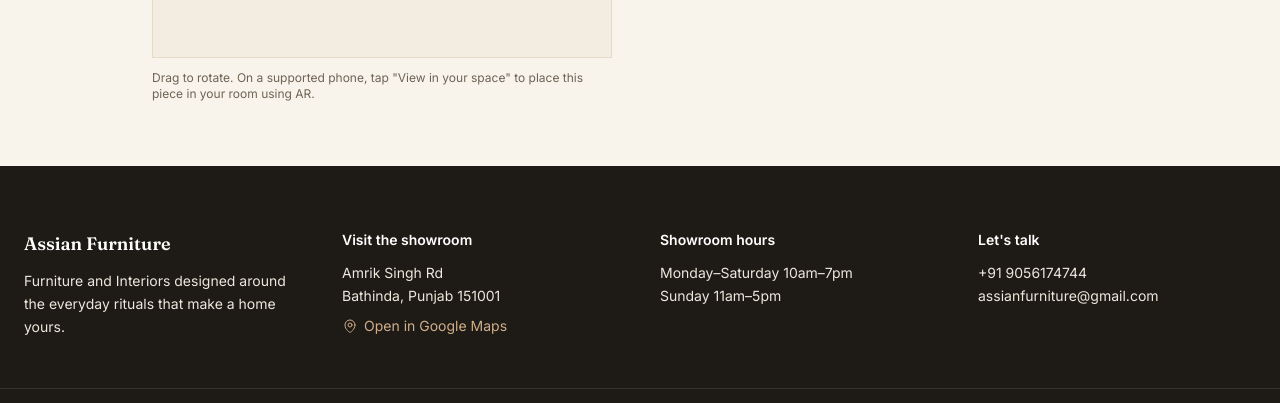
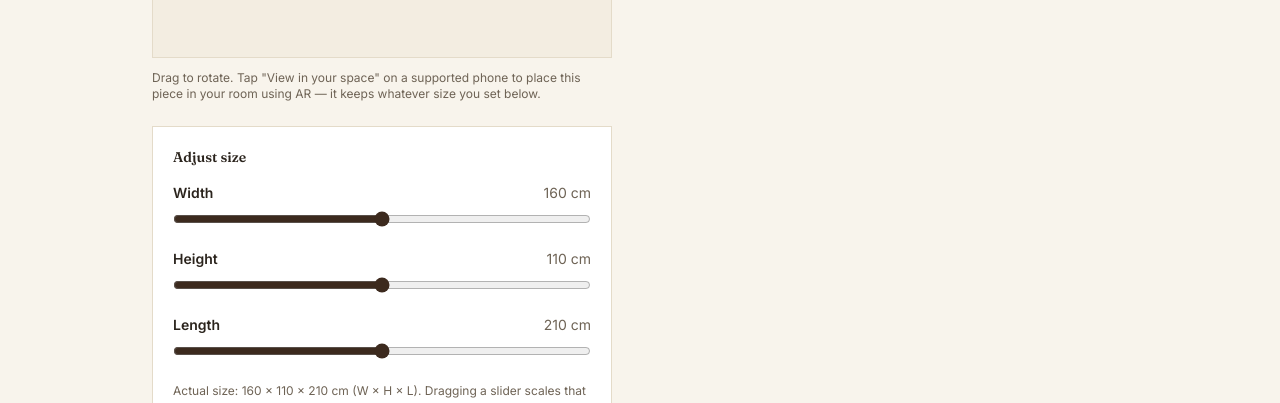
Before and after one commit to Devanshu2k5ds/Assian, a React (Vite) app: page /collections/beds-mattresses/aurora-upholstered-bed in a window 1280 px wide. Shown: the part 549-952 px from the top of the page. Built offline with nearby package versions, Linux system fonts and the light colour scheme; no server answers.

Commit message:
ar width and all changes

```diff
--- a/src/data/collections.js
+++ b/src/data/collections.js
@@ -4,13 +4,17 @@
 //
 // Each product now also has:
 //   - slug: URL segment for /collections/:slug/:productSlug
-//   - model: a .glb file for AR on Android (WebXR / Scene Viewer) and desktop
-//   - iosModel: a .usdz file for AR Quick Look on iPhone/iPad (Safari only)
+//   - model / iosModel: AR model files (see PLACEHOLDER note below)
+//   - dimensions: { width, height, depth } in cm — the piece's REAL-WORLD
+//     size at 100% scale. ProductPage.jsx uses this as the baseline the
+//     width/height/length sliders scale up or down from, and to show the
+//     user an actual cm figure instead of a meaningless percentage.
 //
 // PLACEHOLDER MODELS: every product below points at the same public sample
 // model (Google's Astronaut) just so the AR flow works end-to-end. Swap
 // `model` and `iosModel` for your own product's .glb/.usdz once you have
-// real 3D scans or renders — see the note in ProductPage.jsx.
+// real 3D scans or renders — see the note in ProductPage.jsx. Dimensions
+// are realistic placeholders too — replace with your actual product specs.
 const PLACEHOLDER_MODEL = "https://modelviewer.dev/shared-assets/models/Astronaut.glb";
 const PLACEHOLDER_IOS_MODEL = "https://modelviewer.dev/shared-assets/models/Astronaut.usdz";
 
@@ -31,6 +35,7 @@
         img: "https://images.unsplash.com/photo-1555041469-a586c61ea9bc?q=80&w=800&auto=format&fit=crop",
         model: PLACEHOLDER_MODEL,
         iosModel: PLACEHOLDER_IOS_MODEL,
+        dimensions: { width: 220, height: 85, depth: 95 },
       },
       {
         slug: "alder-armchair",
@@ -40,6 +45,7 @@
         img: "https://images.unsplash.com/photo-1567016432779-094069958ea5?q=80&w=800&auto=format&fit=crop",
         model: PLACEHOLDER_MODEL,
         iosModel: PLACEHOLDER_IOS_MODEL,
+        dimensions: { width: 75, height: 80, depth: 78 },
       },
       {
         slug: "wren-corner-sofa",
@@ -49,6 +55,7 @@
         img: "https://images.unsplash.com/photo-1493663284031-b7e3aefcae8e?q=80&w=800&auto=format&fit=crop",
         model: PLACEHOLDER_MODEL,
         iosModel: PLACEHOLDER_IOS_MODEL,
+        dimensions: { width: 260, height: 85, depth: 160 },
       },
       {
         slug: "hazel-lounge-chair",
@@ -58,6 +65,7 @@
         img: "https://images.unsplash.com/photo-1550254478-ead40cc54513?q=80&w=800&auto=format&fit=crop",
         model: PLACEHOLDER_MODEL,
         iosModel: PLACEHOLDER_IOS_MODEL,
+        dimensions: { width: 70, height: 75, depth: 80 },
       },
     ],
   },
@@ -78,6 +86,7 @@
         img: "https://images.unsplash.com/photo-1522771739844-6a9f6d5f14af?q=80&w=800&auto=format&fit=crop",
         model: PLACEHOLDER_MODEL,
         iosModel: PLACEHOLDER_IOS_MODEL,
+        dimensions: { width: 160, height: 110, depth: 210 },
       },
       {
         slug: "siena-platform-bed",
@@ -87,6 +96,7 @@
         img: "https://images.unsplash.com/photo-1616486338812-3dadae4b4ace?q=80&w=800&auto=format&fit=crop",
         model: PLACEHOLDER_MODEL,
         iosModel: PLACEHOLDER_IOS_MODEL,
+        dimensions: { width: 150, height: 90, depth: 205 },
       },
       {
         slug: "elm-canopy-bed",
@@ -96,6 +106,7 @@
         img: "https://images.unsplash.com/photo-1505693416388-ac5ce068fe85?q=80&w=800&auto=format&fit=crop",
         model: PLACEHOLDER_MODEL,
         iosModel: PLACEHOLDER_IOS_MODEL,
+        dimensions: { width: 180, height: 200, depth: 215 },
       },
       {
         slug: "verona-tufted-bed",
@@ -105,6 +116,7 @@
         img: "https://images.unsplash.com/photo-1595526114035-0d45ed16cfbf?q=80&w=800&auto=format&fit=crop",
         model: PLACEHOLDER_MODEL,
         iosModel: PLACEHOLDER_IOS_MODEL,
+        dimensions: { width: 160, height: 115, depth: 210 },
       },
       {
         slug: "nocturne-panel-bed",
@@ -114,6 +126,7 @@
         img: "https://images.unsplash.com/photo-1616627561950-9f746e330187?q=80&w=800&auto=format&fit=crop",
         model: PLACEHOLDER_MODEL,
         iosModel: PLACEHOLDER_IOS_MODEL,
+        dimensions: { width: 160, height: 100, depth: 208 },
       },
     ],
   },
@@ -134,6 +147,7 @@
         img: "https://images.unsplash.com/photo-1617806118233-18e1de247200?q=80&w=800&auto=format&fit=crop",
         model: PLACEHOLDER_MODEL,
         iosModel: PLACEHOLDER_IOS_MODEL,
+        dimensions: { width: 160, height: 75, depth: 90 },
       },
       {
         slug: "faro-round-table",
@@ -143,6 +157,7 @@
         img: "https://images.unsplash.com/photo-1449247709967-d4461a6a6103?q=80&w=800&auto=format&fit=crop",
         model: PLACEHOLDER_MODEL,
         iosModel: PLACEHOLDER_IOS_MODEL,
+        dimensions: { width: 120, height: 75, depth: 120 },
       },
       {
         slug: "linden-live-edge-table",
@@ -152,6 +167,7 @@
         img: "https://images.unsplash.com/photo-1615873968403-89e068629265?q=80&w=800&auto=format&fit=crop",
         model: PLACEHOLDER_MODEL,
         iosModel: PLACEHOLDER_IOS_MODEL,
+        dimensions: { width: 200, height: 76, depth: 100 },
       },
     ],
   },
@@ -172,6 +188,7 @@
         img: "https://images.unsplash.com/photo-1556909212-d5b604d0c90d?q=80&w=800&auto=format&fit=crop",
         model: PLACEHOLDER_MODEL,
         iosModel: PLACEHOLDER_IOS_MODEL,
+        dimensions: { width: 300, height: 85, depth: 60 },
       },
       {
         slug: "parallel-line-kitchen",
@@ -181,6 +198,7 @@
         img: "https://images.unsplash.com/photo-1600585154340-be6161a56a0c?q=80&w=800&auto=format&fit=crop",
         model: PLACEHOLDER_MODEL,
         iosModel: PLACEHOLDER_IOS_MODEL,
+        dimensions: { width: 280, height: 85, depth: 60 },
       },
       {
         slug: "island-concept-kitchen",
@@ -190,6 +208,7 @@
         img: "https://images.unsplash.com/photo-1556911220-e15b29be8c8f?q=80&w=800&auto=format&fit=crop",
         model: PLACEHOLDER_MODEL,
         iosModel: PLACEHOLDER_IOS_MODEL,
+        dimensions: { width: 350, height: 90, depth: 120 },
       },
     ],
   },
@@ -210,6 +229,7 @@
         img: "https://images.unsplash.com/photo-1595428774223-ef52624120d2?q=80&w=800&auto=format&fit=crop",
         model: PLACEHOLDER_MODEL,
         iosModel: PLACEHOLDER_IOS_MODEL,
+        dimensions: { width: 240, height: 240, depth: 60 },
       },
       {
         slug: "walk-in-wardrobe-system",
@@ -219,6 +239,7 @@
         img: "https://images.unsplash.com/photo-1626178793926-22b28830aa30?q=80&w=800&auto=format&fit=crop",
         model: PLACEHOLDER_MODEL,
         iosModel: PLACEHOLDER_IOS_MODEL,
+        dimensions: { width: 300, height: 240, depth: 400 },
       },
       {
         slug: "hinged-door-wardrobe",
@@ -228,6 +249,7 @@
         img: "https://images.unsplash.com/photo-1595515106969-1ce29566ff1c?q=80&w=800&auto=format&fit=crop",
         model: PLACEHOLDER_MODEL,
         iosModel: PLACEHOLDER_IOS_MODEL,
+        dimensions: { width: 200, height: 220, depth: 60 },
       },
     ],
   },
@@ -248,6 +270,7 @@
         img: "https://images.unsplash.com/photo-1616627561950-9f746e330187?q=80&w=800&auto=format&fit=crop",
         model: PLACEHOLDER_MODEL,
         iosModel: PLACEHOLDER_IOS_MODEL,
+        dimensions: { width: 140, height: 240, depth: 2 },
       },
       {
         slug: "oak-accent-table",
@@ -257,6 +280,7 @@
         img: "https://images.unsplash.com/photo-1513694203232-719a280e022f?q=80&w=800&auto=format&fit=crop",
         model: PLACEHOLDER_MODEL,
         iosModel: PLACEHOLDER_IOS_MODEL,
+        dimensions: { width: 45, height: 50, depth: 45 },
       },
       {
         slug: "blackout-drape-set",
@@ -266,6 +290,7 @@
         img: "https://images.unsplash.com/photo-1600210492493-0946911123ea?q=80&w=800&auto=format&fit=crop",
         model: PLACEHOLDER_MODEL,
         iosModel: PLACEHOLDER_IOS_MODEL,
+        dimensions: { width: 150, height: 260, depth: 3 },
       },
     ],
   },
--- a/src/pages/ProductPage.jsx
+++ b/src/pages/ProductPage.jsx
@@ -1,19 +1,56 @@
-import React from "react";
+import React, { useState } from "react";
 import { Link, useParams, Navigate } from "react-router-dom";
-import { ArrowLeftIcon, CubeTransparentIcon } from "@heroicons/react/24/outline";
+import { ArrowLeftIcon, CubeTransparentIcon, ArrowPathIcon } from "@heroicons/react/24/outline";
 import { colors, fontSerif, fontSans } from "../lib/theme";
 import Eyebrow from "../components/Eyebrow";
 import collections from "../data/collections";
+
+// Sliders move in percent-of-actual-size (50%–150%), which is easier for a
+// person to reason about than a raw multiplier. This converts a percent
+// back to the multiplier model-viewer's `scale` attribute expects.
+const pctToMultiplier = (pct) => (pct / 100).toFixed(2);
+
+function DimensionSlider({ label, pct, onChange, baseCm }) {
+  const currentCm = Math.round(baseCm * (pct / 100));
+  return (
+    <div>
+      <div className="flex items-baseline justify-between mb-1.5">
+        <label className="text-sm" style={{ fontFamily: fontSans, color: colors.text, fontWeight: 600 }}>
+          {label}
+        </label>
+        <span className="text-sm" style={{ fontFamily: fontSans, color: colors.textMuted }}>
+          {currentCm} cm
+        </span>
+      </div>
+      <input
+        type="range"
+        min={50}
+        max={150}
+        step={1}
+        value={pct}
+        onChange={(e) => onChange(Number(e.target.value))}
+        className="w-full"
+        style={{ accentColor: colors.espresso }}
+      />
+    </div>
+  );
+}
 
 export default function ProductPage() {
   const { slug, productSlug } = useParams();
   const collection = collections[slug];
   const product = collection?.products.find((p) => p.slug === productSlug);
 
-  // Unknown collection or product slug — send back to that collection
-  // (or home, if the collection itself doesn't exist) instead of a blank page.
+  // Width/height/length as a percent of the product's real-world size.
+  // 100 = actual size. Hooks must run before any early return below.
+  const [size, setSize] = useState({ width: 100, height: 100, depth: 100 });
+
   if (!collection) return <Navigate to="/" replace />;
   if (!product) return <Navigate to={`/collections/${slug}`} replace />;
+
+  const scaleAttr = `${pctToMultiplier(size.width)} ${pctToMultiplier(size.height)} ${pctToMultiplier(size.depth)}`;
+  const isDefaultSize = size.width === 100 && size.height === 100 && size.depth === 100;
+  const resetSize = () => setSize({ width: 100, height: 100, depth: 100 });
 
   return (
     <section className="py-14 md:py-16" style={{ backgroundColor: colors.cream }}>
@@ -36,9 +73,11 @@
               alt={`3D model of ${product.name}`}
               ar
               ar-modes="webxr scene-viewer quick-look"
+              ar-scale="fixed"
               camera-controls
               auto-rotate
               shadow-intensity="1"
+              scale={scaleAttr}
               style={{
                 width: "100%",
                 height: "420px",
@@ -56,9 +95,55 @@
               </button>
             </model-viewer>
             <p className="text-xs mt-3" style={{ fontFamily: fontSans, color: colors.textMuted }}>
-              Drag to rotate. On a supported phone, tap "View in your space" to place this
-              piece in your room using AR.
+              Drag to rotate. Tap "View in your space" on a supported phone to place this
+              piece in your room using AR — it keeps whatever size you set below.
             </p>
+
+            {/* --- Resize sliders ------------------------------------- */}
+            <div className="mt-6 p-5" style={{ backgroundColor: "#fff", border: `1px solid ${colors.hairline}` }}>
+              <div className="flex items-center justify-between mb-4">
+                <h3 className="text-sm" style={{ fontFamily: fontSerif, color: colors.text, fontWeight: 600 }}>
+                  Adjust size
+                </h3>
+                {!isDefaultSize && (
+                  <button
+                    onClick={resetSize}
+                    className="inline-flex items-center gap-1 text-xs hover:opacity-70"
+                    style={{ fontFamily: fontSans, color: colors.brownDeep }}
+                  >
+                    <ArrowPathIcon className="h-3.5 w-3.5" />
+                    Reset to actual size
+                  </button>
+                )}
+              </div>
+
+              <div className="flex flex-col gap-4">
+                <DimensionSlider
+                  label="Width"
+                  pct={size.width}
+                  baseCm={product.dimensions.width}
+                  onChange={(width) => setSize((s) => ({ ...s, width }))}
+                />
+                <DimensionSlider
+                  label="Height"
+                  pct={size.height}
+                  baseCm={product.dimensions.height}
+                  onChange={(height) => setSize((s) => ({ ...s, height }))}
+                />
+                <DimensionSlider
+                  label="Length"
+                  pct={size.depth}
+                  baseCm={product.dimensions.depth}
+                  onChange={(depth) => setSize((s) => ({ ...s, depth }))}
+                />
+              </div>
+
+              <p className="text-xs mt-4 leading-relaxed" style={{ fontFamily: fontSans, color: colors.textMuted }}>
+                Actual size: {product.dimensions.width} × {product.dimensions.height} ×{" "}
+                {product.dimensions.depth} cm (W × H × L). Dragging a slider scales that axis
+                independently, both here and in AR.
+              </p>
+            </div>
           </div>
 
           {/* --- Product details ---------------------------------------- */}
```
